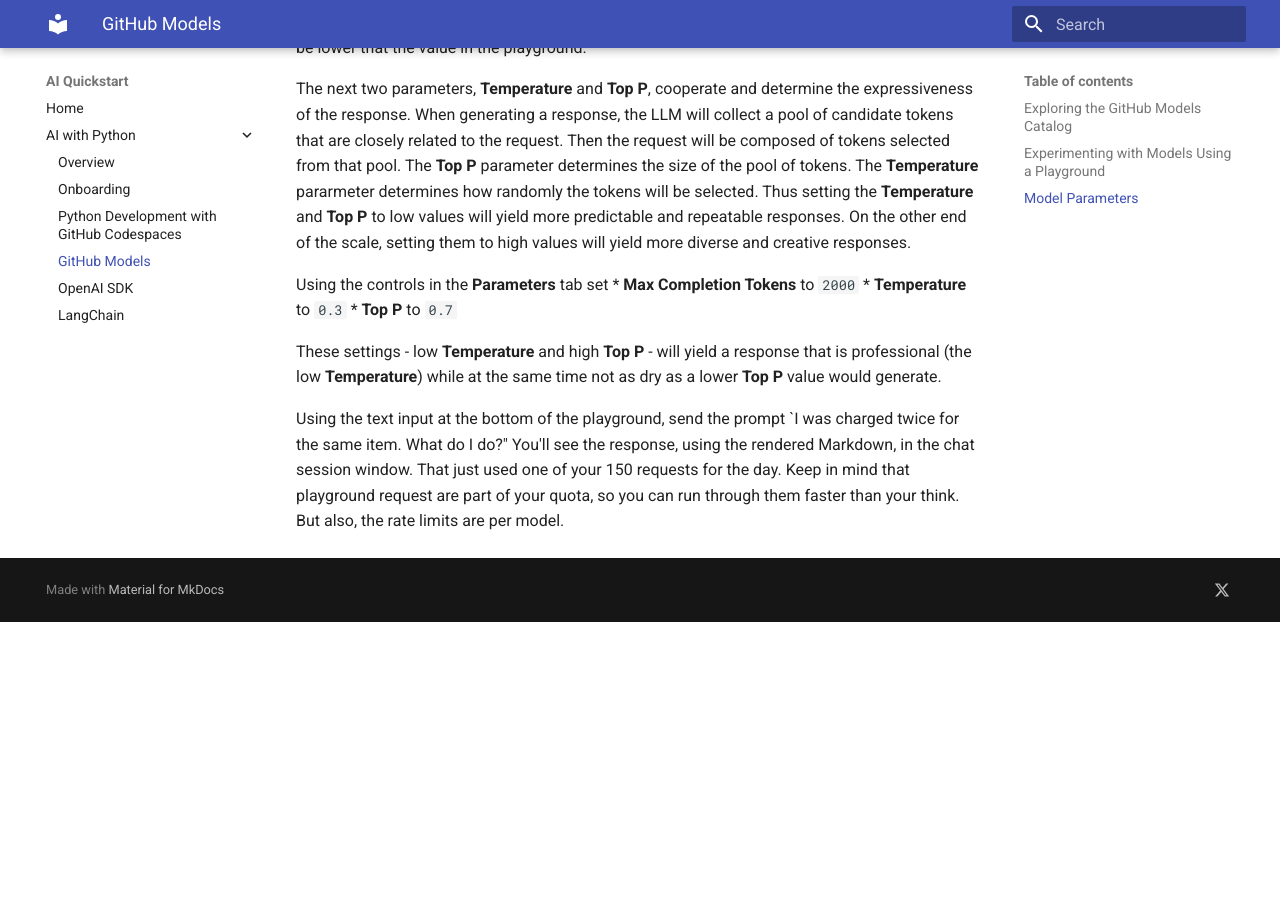
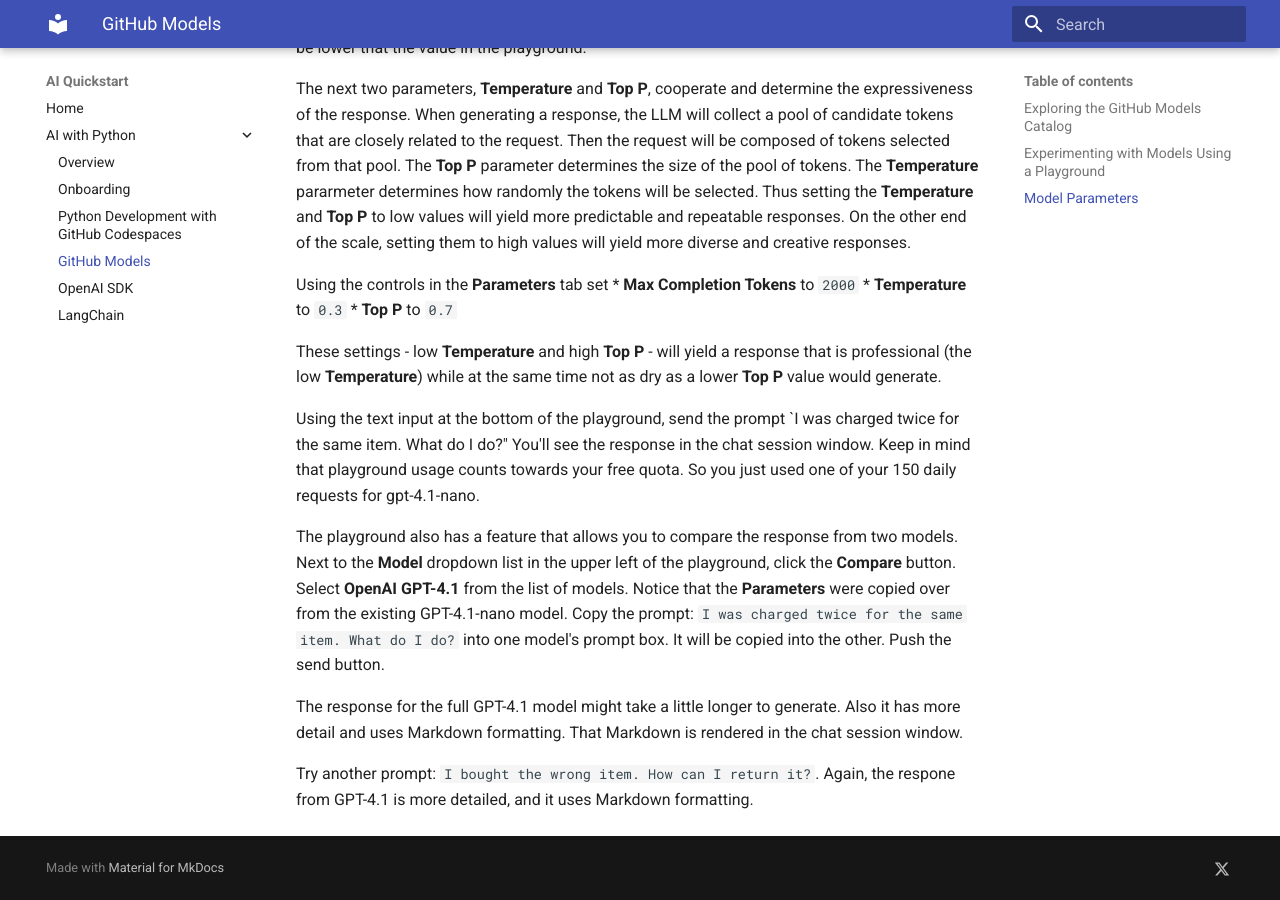
Before and after one commit to get-aiquickstart/get-aiquickstart.github.io, an MkDocs documentation site: the page built from docs/python/github_models.md, in a window 1280 px wide and 900 px high, scrolled down 2227 px. Built offline with MkDocs 1.6.1 and Material for MkDocs 9.7.7, drawn with Linux system fonts in a browser that asks for light colours; before the commit the page ends 2849 px from its top, so only the background shows below that.

Commit message:
Finished GitHub Models

```diff
--- a/docs/python/github_models.md
+++ b/docs/python/github_models.md
@@ -56,4 +56,10 @@
 
 These settings - low **Temperature** and high **Top P** - will yield a response that is professional (the low **Temperature**) while at the same time not as dry as a lower **Top P** value would generate.
 
-Using the text input at the bottom of the playground, send the prompt `I was charged twice for the same item. What do I do?" You'll see the response, using the rendered Markdown, in the chat session window.  That just used one of your 150 requests for the day.  Keep in mind that playground request are part of your quota, so you can run through them faster than your think.  But also, the rate limits are per model.
+Using the text input at the bottom of the playground, send the prompt `I was charged twice for the same item. What do I do?" You'll see the response in the chat session window.  Keep in mind that playground usage counts towards your free quota.  So you just used one of your 150 daily requests for gpt-4.1-nano.
+
+The playground also has a feature that allows you to compare the response from two models.  Next to the **Model** dropdown list in the upper left of the playground, click the **Compare** button.  Select **OpenAI GPT-4.1** from the list of models.  Notice that the **Parameters** were copied over from the existing GPT-4.1-nano model.  Copy the prompt: `I was charged twice for the same item. What do I do?` into one model's prompt box.  It will be copied into the other.  Push the send button.
+
+The response for the full GPT-4.1 model might take a little longer to generate.  Also it has more detail and uses Markdown formatting.  That Markdown is rendered in the chat session window.
+
+Try another prompt: `I bought the wrong item. How can I return it?`.  Again, the respone from GPT-4.1 is more detailed, and it uses Markdown formatting.
```
